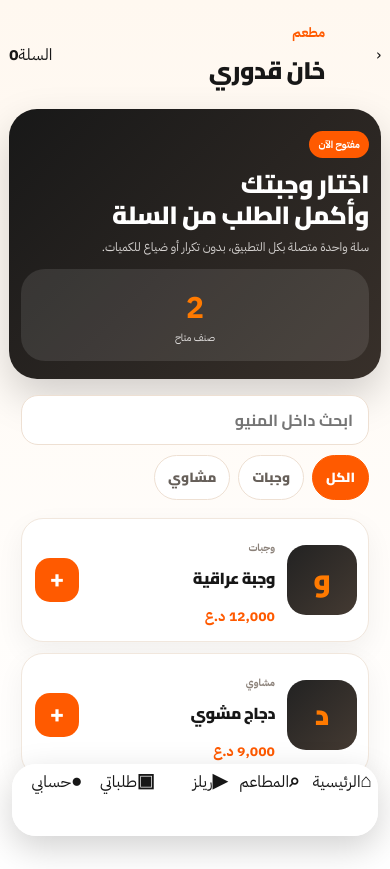
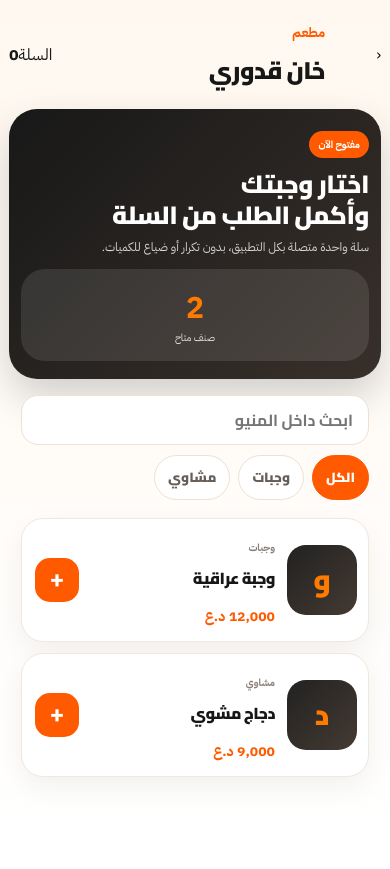
Before and after one commit to juda2018-del/juda-food-app, a Next.js app: page /restaurants/khan in a window 390 px wide. Built offline with nearby package versions, Linux system fonts and the light colour scheme; no server answers; the database is empty.

Commit message:
Fix mobile UI: app/restaurants/RestaurantMenuClient.tsx

```diff
--- a/app/restaurants/RestaurantMenuClient.tsx
+++ b/app/restaurants/RestaurantMenuClient.tsx
@@ -268,14 +268,6 @@ export default function RestaurantMenuClient({
 
       {notice ? <div className="toast">{notice}</div> : null}
 
-      <nav className="bottom-nav">
-        <Link href="/"><b>⌂</b><span>الرئيسية</span></Link>
-        <Link href="/restaurants" className="active"><b>⌕</b><span>المطاعم</span></Link>
-        <Link href="/reels"><b>▶</b><span>ريلز</span></Link>
-        <Link href="/order-status"><b>▣</b><span>طلباتي</span></Link>
-        <Link href="/profile"><b>●</b><span>حسابي</span></Link>
-      </nav>
-
       <style jsx>{`
         :global(*){box-sizing:border-box}:global(html),:global(body){margin:0;background:#efe8df}
         .page{width:100%;max-width:430px;min-height:100dvh;margin:auto;background:linear-gradient(180deg,#fff8f0,#fff);color:#171717;padding:16px 16px 170px;font-family:Cairo,Arial,sans-serif}
@@ -287,7 +279,6 @@ export default function RestaurantMenuClient({
         .menu-grid{display:grid;gap:11px;margin-top:12px}.menu-card{display:grid;grid-template-columns:70px 1fr 46px;gap:12px;align-items:center;background:#fff;border:1px solid #f1e7dd;border-radius:22px;padding:11px;box-shadow:0 10px 28px rgba(0,0,0,.055)}.food-image{width:70px;height:70px;border-radius:19px;background:linear-gradient(135deg,#222,#443a32);color:#ff7a00;display:grid;place-items:center;font-size:29px;font-weight:900}.food-info{min-width:0}.food-info small{color:#8b8179;font-size:10px;font-weight:800}.food-info h3{margin:3px 0 7px;font-size:16px;white-space:nowrap;overflow:hidden;text-overflow:ellipsis}.food-info strong{color:#ff5a00;font-size:14px}.menu-card>button{width:44px;height:44px;border:0;border-radius:15px;background:#ff5a00;color:#fff;font-size:25px;font-weight:900}.menu-card>button:disabled{background:#d6d3d1}
         .empty{text-align:center;padding:30px;color:#78716c;font-weight:800}.checkout-bar{position:fixed;z-index:90;left:50%;transform:translateX(-50%);bottom:88px;width:calc(100% - 32px);max-width:398px;min-height:64px;border-radius:20px;background:#171717;color:#fff;text-decoration:none;padding:11px 15px;display:flex;align-items:center;justify-content:space-between;box-shadow:0 16px 38px rgba(0,0,0,.3)}.checkout-bar div{display:grid;gap:2px}.checkout-bar div b{font-size:13px}.checkout-bar div span{font-size:11px;color:#ff8a3d}.checkout-bar>strong{font-size:13px}
         .toast{position:fixed;z-index:120;left:50%;transform:translateX(-50%);bottom:170px;background:#fff;color:#111;padding:12px 17px;border-radius:999px;font-weight:900;box-shadow:0 12px 35px rgba(0,0,0,.2);white-space:nowrap;max-width:calc(100% - 32px);overflow:hidden;text-overflow:ellipsis}
-        .bottom-nav{position:fixed;bottom:max(8px,env(safe-area-inset-bottom));left:50%;transform:translateX(-50%);width:calc(100% - 24px);max-width:406px;height:72px;background:rgba(255,255,255,.98);border-radius:24px;box-shadow:0 12px 35px rgba(0,0,0,.18);display:grid;grid-template-columns:repeat(5,1fr);padding:6px;z-index:99}.bottom-nav a{display:flex;flex-direction:column;justify-content:center;align-items:center;gap:3px;text-decoration:none;color:#78716c;font-size:10px;font-weight:900;border-radius:17px}.bottom-nav a.active{color:#ff5a00;background:#fff1e8}.bottom-nav b{font-size:19px;line-height:1}
       `}</style>
     </main>
   );
```
